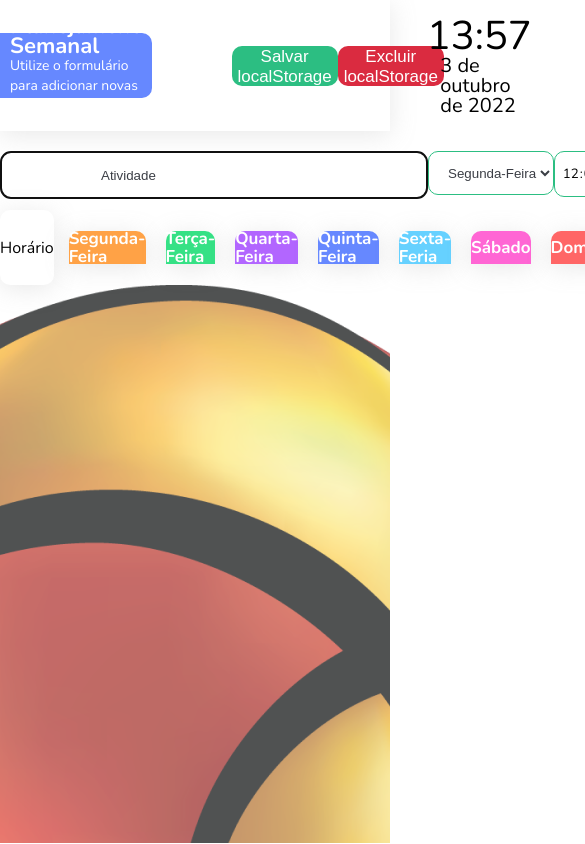
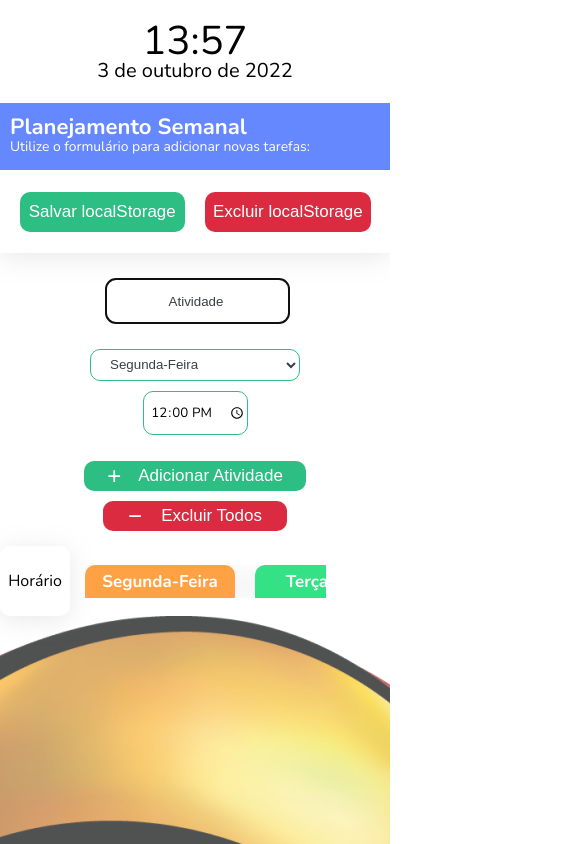
Before and after one commit to KermitTheSapo/compass-front-challenge-weekly-planning, a plain HTML site: page index.html in a window 390 px wide. Shown: the top 844 px of the page, 585 px wide, since content can reach past the window. Drawn offline with nearby package versions, Linux system fonts and the light colour scheme.

Commit message:
:iphone: doing the responsive mobile desing

```diff
--- a/assets/scripts/main/main.js
+++ b/assets/scripts/main/main.js
@@ -18,7 +18,6 @@ const errorHourContent = document.querySelector(".add__error--hourContent")
 const maxContent = document.querySelector(".add__error--maxContent")
 
 const items = JSON.parse(localStorage.getItem('calendar_itens')) || []
-
 calendar.scrollTo(0, 300);
 
 
@@ -59,6 +58,7 @@ function showItems() {
     calendarSaturday.innerHTML = ''
     calendarSunday.innerHTML = ''
     items.sort(order)
+
     items.forEach((item) => {
 
         var div = ""
@@ -166,5 +166,4 @@ function addCalendar(){
 function order(a,b) {
     return a.time.replace(':', '.') - b.time.replace(':', '.')
 }
-
 showItems()
--- a/assets/styles/header/header.css
+++ b/assets/styles/header/header.css
@@ -84,3 +84,32 @@ header{
 .timer__date{
     font-size: 1.25rem;
 }
+
+@media screen and (max-width: 500px) {
+    header{
+        flex-direction: column;
+        justify-content: space-evenly;
+        height: 30vh;
+        max-width: 100%;
+        margin-bottom: 0px;
+        gap: 0px;
+        margin-bottom: 25px;
+    }
+    .menu{
+        width: 100%;
+        height: 8vh;
+        border-radius: 0px;
+    }
+    .buttons{
+        height: auto;
+        width: 90%;
+        gap: 20px;
+    }
+    .timer{
+        width: 100%;
+        justify-content: center;
+        align-items: center;
+        padding-right: 0px;
+        order: -1;
+    }
+}
--- a/assets/styles/main/add.css
+++ b/assets/styles/main/add.css
@@ -105,3 +105,30 @@ main{
 .disable{
     display: none;
 }
+
+@media screen and (max-width: 500px) {
+    .add{
+        flex-direction: column;
+        justify-content: space-evenly;
+        height: 30vh;
+        gap: 10px;
+    }
+    .add__name{
+        width: 100%;
+        padding-left: 0px;
+        height: 5vh;
+        text-align: center;
+    }
+    .add__weekdays{
+        height: 15vh;
+    }
+    .add__hour{
+        height: 5vh;
+    }
+    .add__btn{
+        height: 5vh;
+    }
+    .add__remove{
+        height: 5vh;
+    }
+}
--- a/assets/styles/main/calendar.css
+++ b/assets/styles/main/calendar.css
@@ -144,3 +144,22 @@ linear-gradient(0deg, #FFFFFF, #FFFFFF);
     transform: rotateX(180deg);
     padding-top: 30px;
 }
+
+@media screen and (max-width: 500px) {
+    .calendar{
+        max-width: 310px;
+    }
+    .calendar__remove{
+        left: 220px;
+    }
+    .calendar__content{
+        width: 200px;
+    }
+    .calendar__hour{
+        width: 70px;
+        height: 70px;
+    }
+    .calendar__item{
+        align-items: center;
+    }
+}
--- a/assets/styles/main/weekdays.css
+++ b/assets/styles/main/weekdays.css
@@ -76,3 +76,20 @@
 .Sunday{
     background-color: var(--btn-Sunday);
 }
+
+@media screen and (max-width:500px) {
+    .weekdays__hour{
+        align-self: flex-end;
+        width: 70px;
+        height: 70px;
+    }
+    .weekdays__item{
+        min-width: 150px;
+    }
+    .weekdays__list{
+        overflow: scroll;
+    }
+    .weekdays__days{
+        width: 65%;
+    }
+}
```
